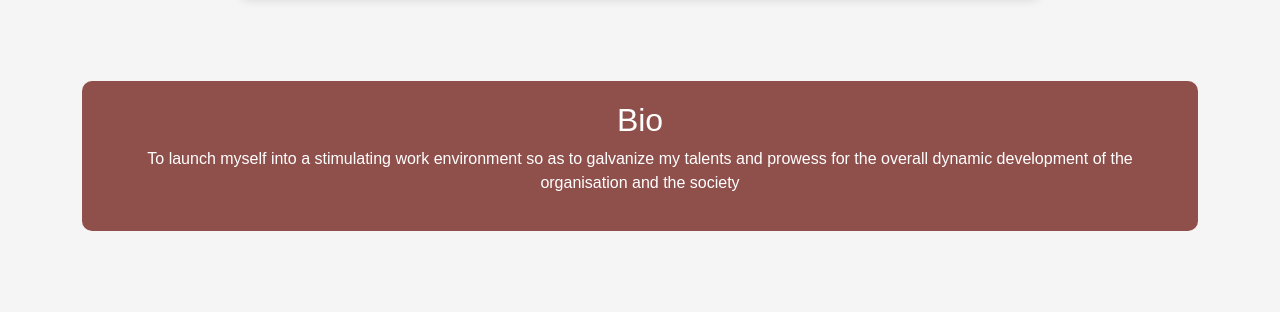
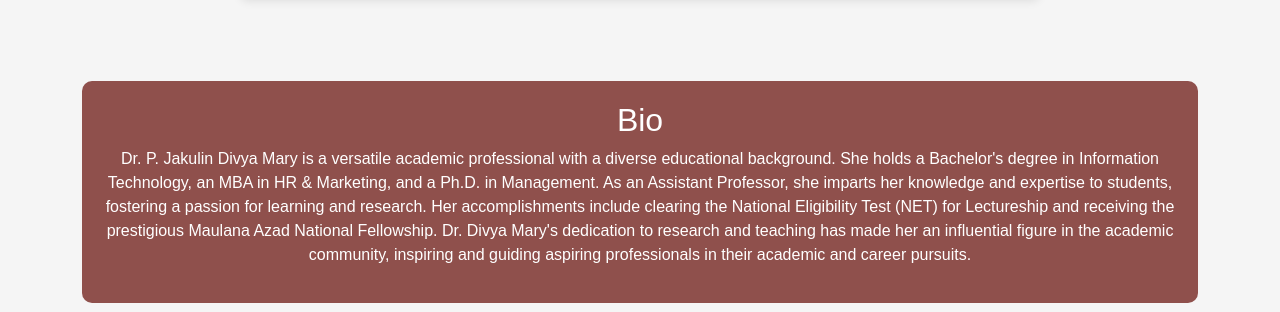
Before and after one commit to saleembasha6/Nitttrc_Cred_Profile_Jakulin, a plain HTML site: page index.html in a window 1280 px wide. Shown: the part 640-952 px from the top of the page. Drawn offline with nearby package versions, Linux system fonts and the light colour scheme.

Commit message:
Update index.html

```diff
--- a/index.html
+++ b/index.html
@@ -134,7 +134,8 @@
     <section class="container section">
         <div class="person-box brown-background">
     <h2>Bio </h2>
-    <p>To launch myself into a stimulating work environment so as to galvanize my talents and prowess for the overall dynamic development of the organisation and the society</p>
+    <p>
+Dr. P. Jakulin Divya Mary is a versatile academic professional with a diverse educational background. She holds a Bachelor's degree in Information Technology, an MBA in HR & Marketing, and a Ph.D. in Management. As an Assistant Professor, she imparts her knowledge and expertise to students, fostering a passion for learning and research. Her accomplishments include clearing the National Eligibility Test (NET) for Lectureship and receiving the prestigious Maulana Azad National Fellowship. Dr. Divya Mary's dedication to research and teaching has made her an influential figure in the academic community, inspiring and guiding aspiring professionals in their academic and career pursuits.</p>
 
   </div>
 
```
